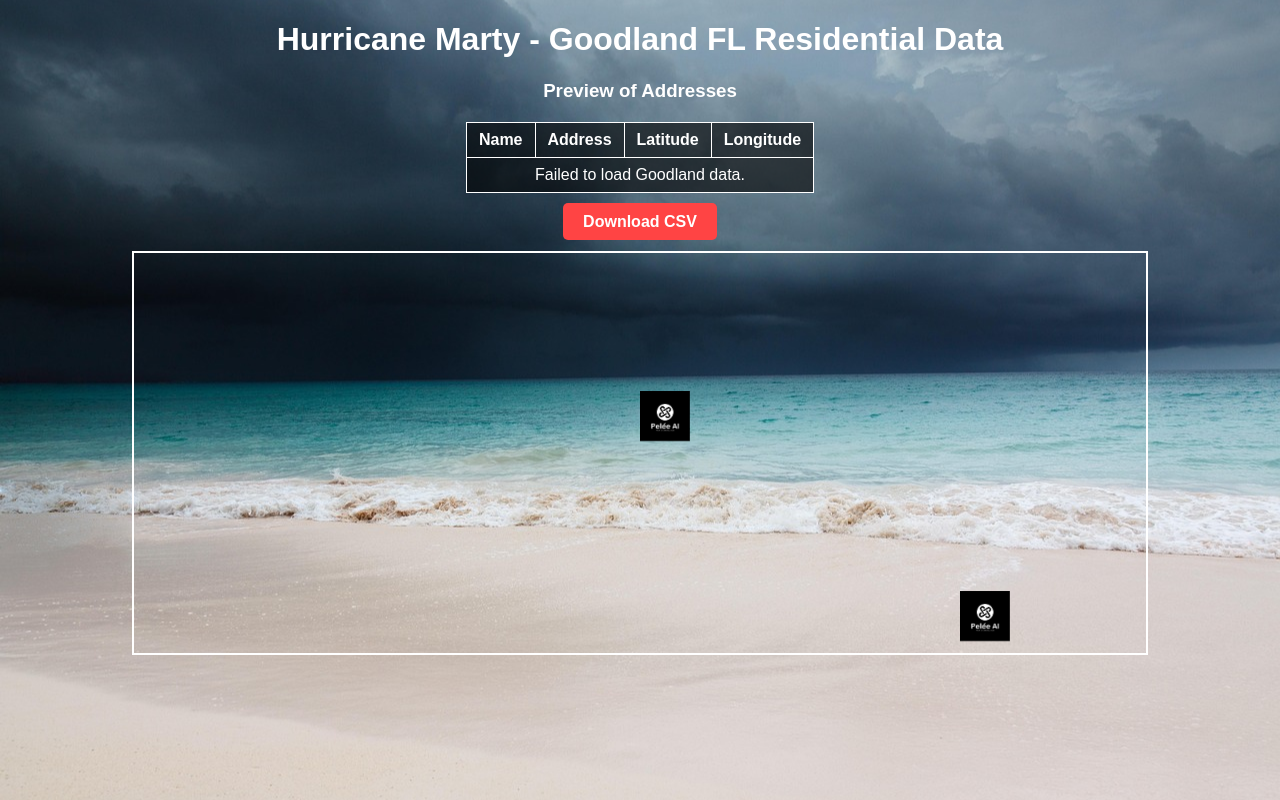
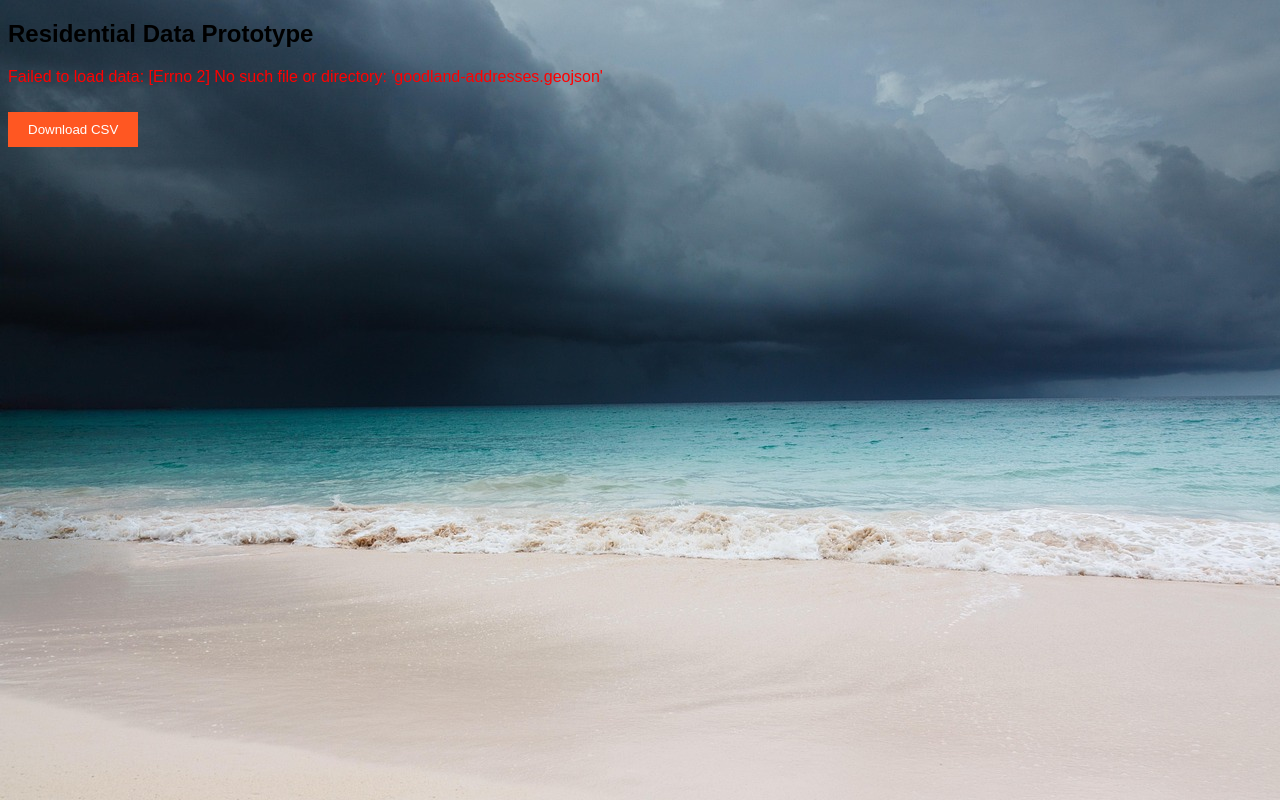
Before and after one commit to ccjackb22/HurricaneMarty, a Flask app: template templates/index.html in a window 1280 px wide. Run offline with Flask 3, Linux system fonts and the light colour scheme; the template is opened without the code that fills it, so the values that code supplies are empty.

Commit message:
Update index.html

```diff
--- a/templates/index.html
+++ b/templates/index.html
@@ -1,107 +1,69 @@
 <!DOCTYPE html>
-<html lang="en">
+<html>
 <head>
 <meta charset="UTF-8">
-    <meta name="viewport" content="width=device-width, initial-scale=1.0">
-    <title>Hurricane Marty - Goodland FL Residential Data</title>
-    <link rel="stylesheet" href="https://unpkg.com/leaflet@1.9.5/dist/leaflet.css" />
+<title>Residential Data Prototype</title>
+<link rel="stylesheet" href="https://unpkg.com/leaflet@1.9.4/dist/leaflet.css" />
 <style>
-        body {
-            font-family: Arial, sans-serif;
-            background: url('/static/hurricane_marty_Background.jpg') no-repeat center center fixed;
-            background-size: cover;
-            color: white;
-            text-align: center;
-        }
-        table {
-            margin: 20px auto;
-            border-collapse: collapse;
-            background-color: rgba(0,0,0,0.6);
-        }
-        th, td {
-            border: 1px solid white;
-            padding: 8px 12px;
-        }
-        #map { height: 400px; width: 80%; margin: 20px auto; border: 2px solid white; }
-        .download-btn {
-            background-color: #ff4444;
-            color: white;
-            padding: 10px 20px;
-            text-decoration: none;
-            border-radius: 5px;
-            font-weight: bold;
-        }
-        /* Floating hurricane icons */
-        .hurricane-icon {
-            position: fixed;
-            width: 50px;
-            height: 50px;
-            top: calc(50% * var(--i));
-            left: calc(50% * var(--i));
-            animation: float 10s infinite;
-        }
-        @keyframes float {
-            0% {transform: translateY(0);}
-            50% {transform: translateY(-20px);}
-            100% {transform: translateY(0);}
-        }
+  body { font-family: Arial; background: url('hurricane_marty_Background.jpg'); background-size: cover; }
+  table { border-collapse: collapse; width: 100%; background: rgba(255,255,255,0.9);}
+  th, td { border: 1px solid #999; padding: 8px; text-align: left; }
+  #map { height: 400px; margin-top: 20px; }
+  .download-btn { margin-top: 10px; padding: 10px 20px; background: #ff5722; color: white; border: none; cursor: pointer; }
 </style>
 </head>
 <body>
-    <h1>Hurricane Marty - Goodland FL Residential Data</h1>
-    <h3>Preview of Addresses</h3>
-
-    <table id="preview-table">
-        <thead>
-            <tr>
-                <th>Name</th>
-                <th>Address</th>
-                <th>Latitude</th>
-                <th>Longitude</th>
-            </tr>
-        </thead>
-        <tbody>
-            <tr><td colspan="4">Loading data...</td></tr>
-        </tbody>
-    </table>
-
-    <a id="download-btn" class="download-btn" href="/download/goodland-addresses">Download CSV</a>
-
+<h2>Residential Data Prototype</h2>
+<div id="table-container"></div>
+<button class="download-btn" onclick="downloadCSV()">Download CSV</button>
 <div id="map"></div>
 
-    <!-- Floating icons -->
-    <img src="/static/Pelee_AI_Logo.png" class="hurricane-icon" style="--i:1;">
-    <img src="/static/Pelee_AI_Logo.png" class="hurricane-icon" style="--i:1.5;">
+<script src="https://unpkg.com/leaflet@1.9.4/dist/leaflet.js"></script>
+<script>
+async function loadAddresses() {
+    try {
+        const res = await fetch("/api/addresses");
+        const data = await res.json();
+        if(data.error) throw new Error(data.error);
 
-    <script src="https://unpkg.com/leaflet@1.9.5/dist/leaflet.js"></script>
-    <script>
-        fetch('/data/goodland-addresses')
-            .then(response => response.json())
-            .then(data => {
-                const tbody = document.querySelector('#preview-table tbody');
-                tbody.innerHTML = '';
-                data.forEach(row => {
-                    const tr = document.createElement('tr');
-                    tr.innerHTML = `<td>${row.name}</td><td>${row.address}</td><td>${row.lat}</td><td>${row.lng}</td>`;
-                    tbody.appendChild(tr);
+        const features = data.features || [];
+        let html = '<table><tr><th>Number</th><th>Street</th><th>Unit</th><th>City</th><th>Latitude</th><th>Longitude</th></tr>';
+        features.slice(0, 20).forEach(f => {
+            const props = f.properties;
+            const coords = f.geometry.coordinates;
+            html += `<tr>
+                <td>${props.number||''}</td>
+                <td>${props.street||''}</td>
+                <td>${props.unit||''}</td>
+                <td>${props.city||''}</td>
+                <td>${coords[1]}</td>
+                <td>${coords[0]}</td>
+            </tr>`;
         });
+        html += '</table>';
+        document.getElementById("table-container").innerHTML = html;
 
         // Map
-                const map = L.map('map').setView([data[0].lat, data[0].lng], 15);
-                L.tileLayer('https://{s}.tile.openstreetmap.org/{z}/{x}/{y}.png', {
+        const map = L.map('map').setView([25.925, -81.65], 16);
+        L.tileLayer('https://tile.openstreetmap.org/{z}/{x}/{y}.png', {
             maxZoom: 19
         }).addTo(map);
 
-                data.forEach(row => {
-                    L.marker([row.lat, row.lng]).addTo(map)
-                        .bindPopup(`${row.name}<br>${row.address}`);
+        features.forEach(f => {
+            const coords = f.geometry.coordinates;
+            L.marker([coords[1], coords[0]]).addTo(map);
         });
-            })
-            .catch(err => {
-                console.error('Failed to load Goodland data', err);
-                const tbody = document.querySelector('#preview-table tbody');
-                tbody.innerHTML = '<tr><td colspan="4">Failed to load Goodland data.</td></tr>';
-            });
+
+    } catch(e) {
+        document.getElementById("table-container").innerHTML = `<p style="color:red;">Failed to load data: ${e.message}</p>`;
+    }
+}
+
+function downloadCSV() {
+    window.location.href = "/api/download/addresses";
+}
+
+loadAddresses();
 </script>
 </body>
 </html>
```
Lines whose indentation alone changed are shown as unchanged.
